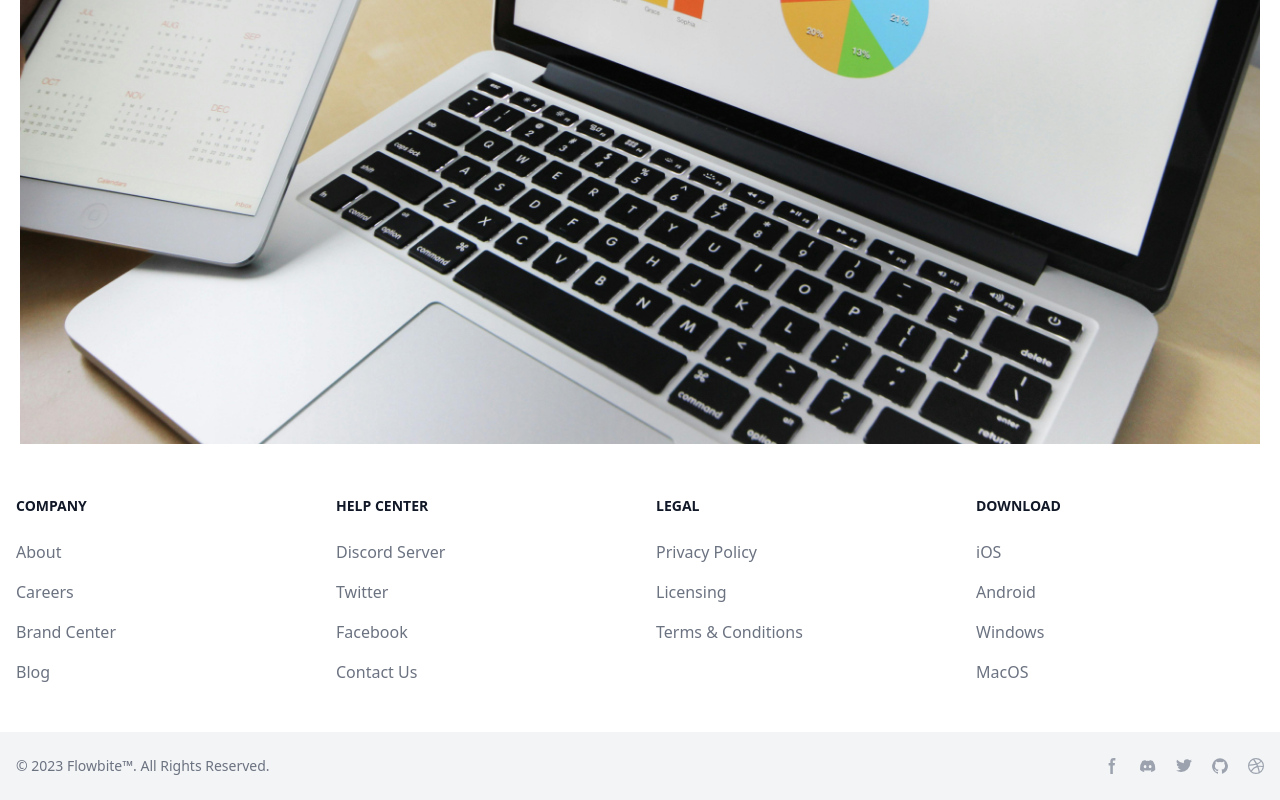
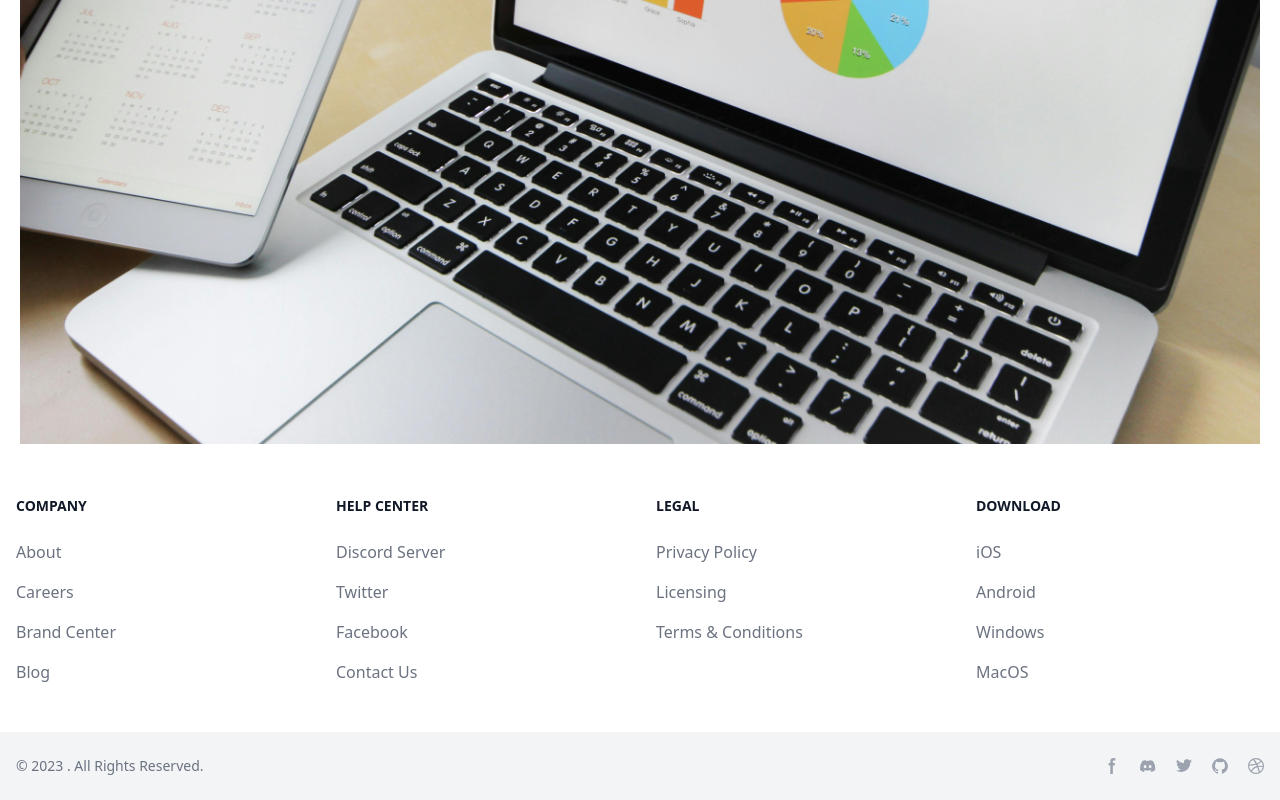
Before and after one commit to sharif2552/Elearning_React, a React (Create React App) app: page /homepage in a window 1280 px wide. Shown: the part 6248-7048 px from the top of the page. Built offline with nearby package versions, Linux system fonts and the light colour scheme.

Commit message:
Remove link from footer component

```diff
--- a/src/components/FooterComponent.jsx
+++ b/src/components/FooterComponent.jsx
@@ -112,7 +112,7 @@ const FooterComponent = () => {
           </div>
           <div class="px-4 py-6 bg-gray-100 dark:bg-gray-700 md:flex md:items-center md:justify-between">
             <span class="text-sm text-gray-500 dark:text-gray-300 sm:text-center">
-              © 2023 <a href="https://flowbite.com/">Flowbite™</a>. All Rights
+              © 2023 <a href="https://flowbite.com/"></a>. All Rights
               Reserved.
             </span>
             <div class="flex mt-4 sm:justify-center md:mt-0 space-x-5 rtl:space-x-reverse">
```
